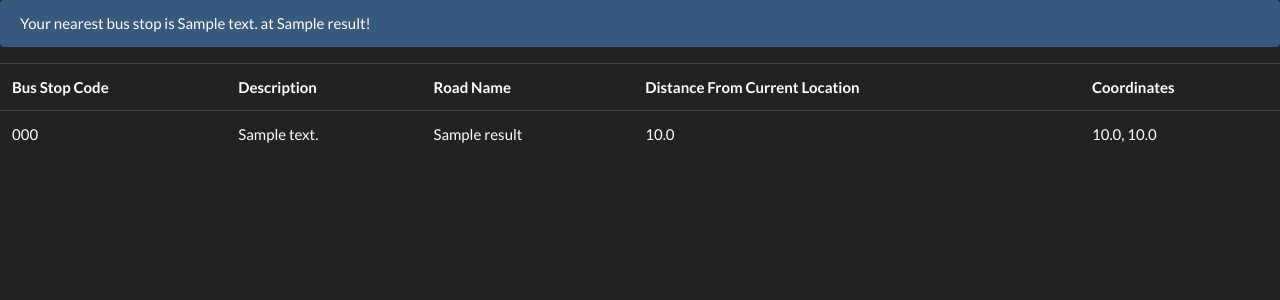
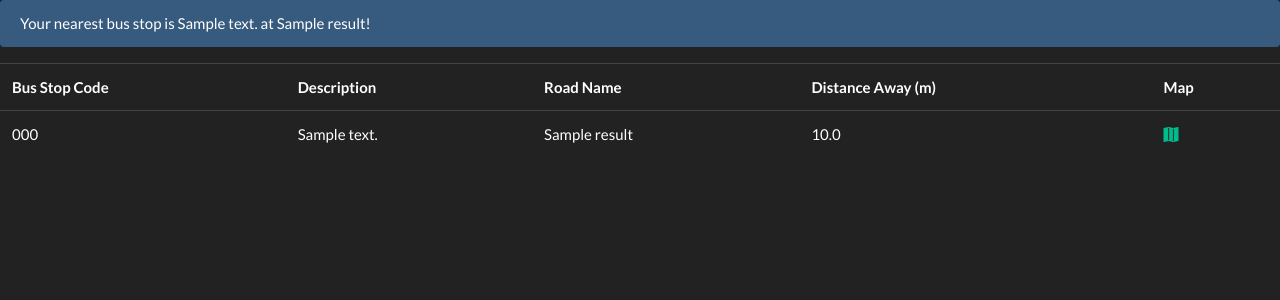
Before and after one commit to recreationx/oneBus, a Flask app: template templates/temp.html in a window 1280 px wide. Shown: the top 300 px of the page. Run offline with Flask 2, Linux system fonts and the light colour scheme; the template is opened without the code that fills it: most values are stand-ins (such as "Sample title", 1, 10 or a date in 2020); parts of the project's set-up code (start-up, migrations or seed data) failed here and were passed over; some libraries are stand-ins or nearby versions.

Commit message:
improved ui

```diff
--- a/main.py
+++ b/main.py
@@ -1,6 +1,6 @@
 from flask import Flask, render_template, request, redirect, jsonify
 from datastore import Datastore
-from algorithms import haversine, mergeSort
+from algorithms import haversine, findDistance
 
 datastore = Datastore("busdata.db")
 datastore.init_all()
@@ -41,7 +41,7 @@ def nearestbusstop():
                 coords["Latitude"],
             )
             distances.append(stop_dict)
-        distances = mergeSort(distances)
+        distances = findDistance(distances)
         return jsonify({"data": render_template("temp.html", results=distances[:10])})
 
     return render_template("nearestbusstop.html")
@@ -49,4 +49,4 @@ def nearestbusstop():
 
 # reminder to set debug to false for production
 if __name__ == "__main__":
-    app.run()
+    app.run(debug=True)
--- a/templates/nearestbusstop.html
+++ b/templates/nearestbusstop.html
@@ -6,6 +6,7 @@
     <meta name="viewport" content="width=device-width, initial-scale=1">
 
     <link rel="stylesheet" type=" text/css" href="{{ url_for('static',filename='css/bootstrap.min.css') }}">
+    <link rel="stylesheet" href="https://cdn.jsdelivr.net/npm/bootstrap-icons@1.4.0/font/bootstrap-icons.css">
 
     <title>oneBus</title>
 </head>
@@ -54,7 +55,7 @@
                     <label class="sr-only" for="inlineFormInputGroup">Username</label>
                     <div class="input-group mb-2">
                         <div class="input-group-prepend">
-                            <div class="input-group-text">Longtitude</div>
+                            <div class="input-group-text">Longitude</div>
                         </div>
                         <input type="text" class="form-control" id="longitudetext" name="longitudetext"
                             placeholder="0.00">
--- a/templates/temp.html
+++ b/templates/temp.html
@@ -6,6 +6,7 @@
     <meta name="viewport" content="width=device-width, initial-scale=1">
 
     <link rel="stylesheet" type=" text/css" href="{{ url_for('static',filename='css/bootstrap.min.css') }}">
+    <link rel="stylesheet" href="https://cdn.jsdelivr.net/npm/bootstrap-icons@1.4.0/font/bootstrap-icons.css">
 
 </head>
 
@@ -18,8 +19,8 @@
             <th> Bus Stop Code </th>
             <th> Description </th>
             <th> Road Name </th>
-            <th> Distance From Current Location </th>
-            <th> Coordinates </th>
+            <th> Distance Away (m) </th>
+            <th> Map </th>
         </tr>
         {% for i in results %}
         <tr>
@@ -27,7 +28,10 @@
             <td> {{ i['Description']}} </td>
             <td> {{ i['RoadName']}} </td>
             <td> {{ i['Distance']|float|round(2, 'floor')}} </td>
-            <td> {{ i['Latitude']|float|round(6, 'floor')}}, {{i['Longitude']|float|round(6, 'floor')}} </td>
+            <td>
+                <a href="https://www.google.com/maps/search/?api=1&query={{ i['Latitude'] }},{{ i['Longitude']}}"
+                    target="_blank"><i class="bi-map-fill"></i></a>
+            </td>
 
         </tr>
         {% endfor %}
```
Also changed, not shown: algorithms.py (+21 -19 lines).
